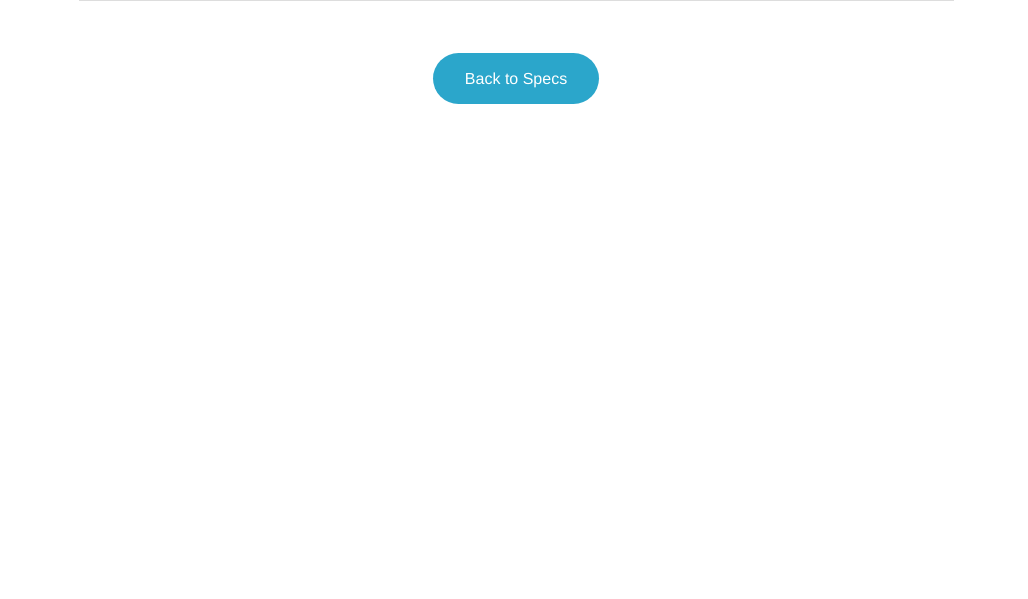
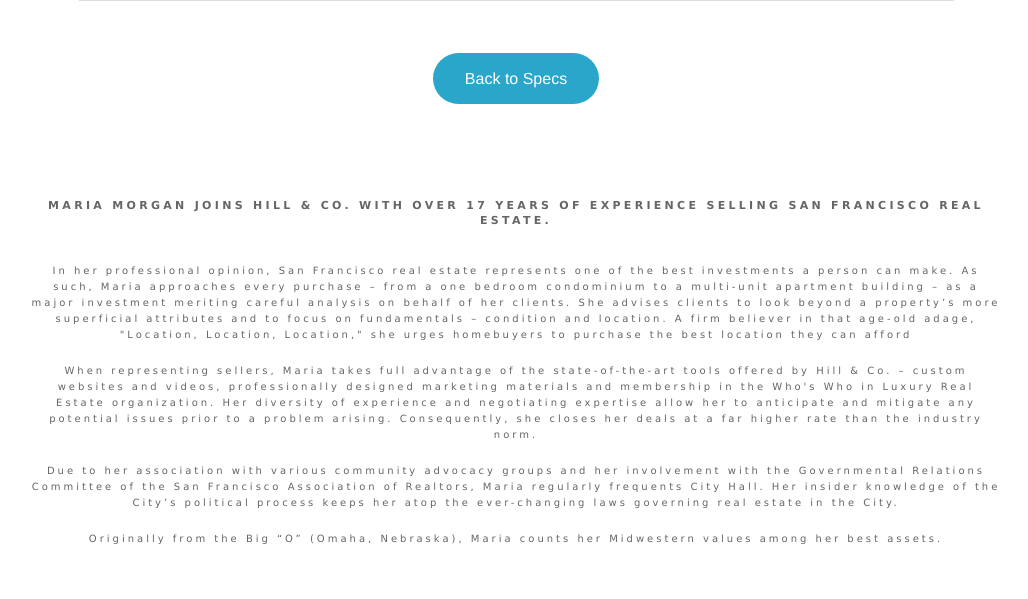
Before and after one commit to teddymcw/blug, a Flask app: page /proto in a window 1280 px wide. Shown: the part 590-1189 px from the top of the page, without its empty margins (124-1152 px from the left). Before the commit the page ends 694 px from the top, so only its background shows below. Run offline with Flask 2, Linux system fonts and the light colour scheme; some libraries are stand-ins or nearby versions.

Commit message:
fixed paths to static folder

```diff
--- a/flask_blog_root/templates/realestate.html
+++ b/flask_blog_root/templates/realestate.html
@@ -1,5 +1,28 @@
 {% extends "template.html" %}
 {% block content %}
+<style>
+.fancy-header {
+  font-family: "Lucida Grande", Tahoma;
+  font-size: 11px;
+  font-weight: bold;
+  font-variant: normal;
+  text-transform: uppercase;
+  color: #666666;
+        margin-top: 10px;
+  text-align: center!important;
+  letter-spacing: 0.3em;
+}
+.fancy {
+  font-family: "Lucida Grande", Tahoma;
+  font-size: 10px;
+  font-weight: lighter;
+  font-variant: normal;
+  color: #666666;
+        margin-top: 10px;
+  text-align: center!important;
+  letter-spacing: 0.3em;
+}
+</style>
 <br/><br/><br/><br/><br/>
     <table width="875" align="center" cellspacing="0" cellpadding="0" border="0">
         <tbody>
@@ -31,9 +54,33 @@
     </table>
 
     <div class="row" style="text-align: center;">
-    <div class="large-12 columns"><br/><br/></div>
-    <div class="large-12 columns"><a class="medium round button" href="{{ url_for('specs') }}">Back to Specs</a></div>
-</div>
+      <div class="large-12 columns"><br/><br/></div>
+      <div class="large-12 columns"><a class="medium round button" href="{{ url_for('specs') }}">Back to Specs</a></div>
+    </div>
+
+    <br/><br/><br/><br/>
+
+    <!-- WRITTEN CONTENT -->
+    <div class="row" style="text-align: center;">
+      <div class="large-12 columns"></div>
+      <div class="large-12 columns">
+        <h3 class="fancy-header">Maria Morgan joins Hill &amp; Co. with over 17 years of experience selling San Francisco real estate.</h3>
+        <br/>
+          <p class="fancy">
+          In her professional opinion, San Francisco real estate represents one of the best investments a person can make. As such, Maria approaches every purchase – from a one bedroom condominium to a multi-unit apartment building – as a major investment meriting careful analysis on behalf of her clients. She advises clients to look beyond a property’s more superficial attributes and to focus on fundamentals – condition and location. A firm believer in that age-old adage, "Location, Location, Location," she urges homebuyers to purchase the best location they can afford
+          </p>
+          <p class="fancy">
+          When representing sellers, Maria takes full advantage of the state-of-the-art tools offered by Hill &amp; Co. – custom websites and videos, professionally designed marketing materials and membership in the Who's Who in Luxury Real Estate organization. Her diversity of experience and negotiating expertise allow her to anticipate and mitigate any potential issues prior to a problem arising. Consequently, she closes her deals at a far higher rate than the industry norm.
+          </p>
+          <p class="fancy">
+          Due to her association with various community advocacy groups and her involvement with the Governmental Relations Committee of the San Francisco Association of Realtors, Maria regularly frequents City Hall. Her insider knowledge of the City’s political process keeps her atop the ever-changing laws governing real estate in the City.
+          </p>
+          <p class="fancy">
+          Originally from the Big “O” (Omaha, Nebraska), Maria counts her Midwestern values among her best assets.
+          </p>
+
+     </div>
+    </div>
 
     <!-- NAVBAR -->
     <div id="map" class="reveal-modal" data-reveal class="large-4 columns">
--- a/flask_blog_root/templates/template.html
+++ b/flask_blog_root/templates/template.html
@@ -5,7 +5,7 @@
     <meta name="viewport" content="width=device-width, initial-scale=1.0" />
     <title>Prototype</title>
     <link rel="stylesheet" href="{{ url_for('static', filename='css/foundation.css') }}" />
-    <script src="js/modernizr.js"></script>
+    <script src="static/js/modernizr.js"></script>
     <style>
     #blue {
       background-color: blue;
@@ -47,8 +47,8 @@
 </div>
 
 
-  <script src="js/jquery.js"></script>
-    <script src="js/foundation.min.js"></script>
+  <script src="static/js/jquery.js"></script>
+    <script src="static/js/foundation.min.js"></script>
     <script>
       $(document).foundation();
     </script>
```
Also changed, not shown: flask_blog_root/templates/presentation.html (+6 -3 lines).
